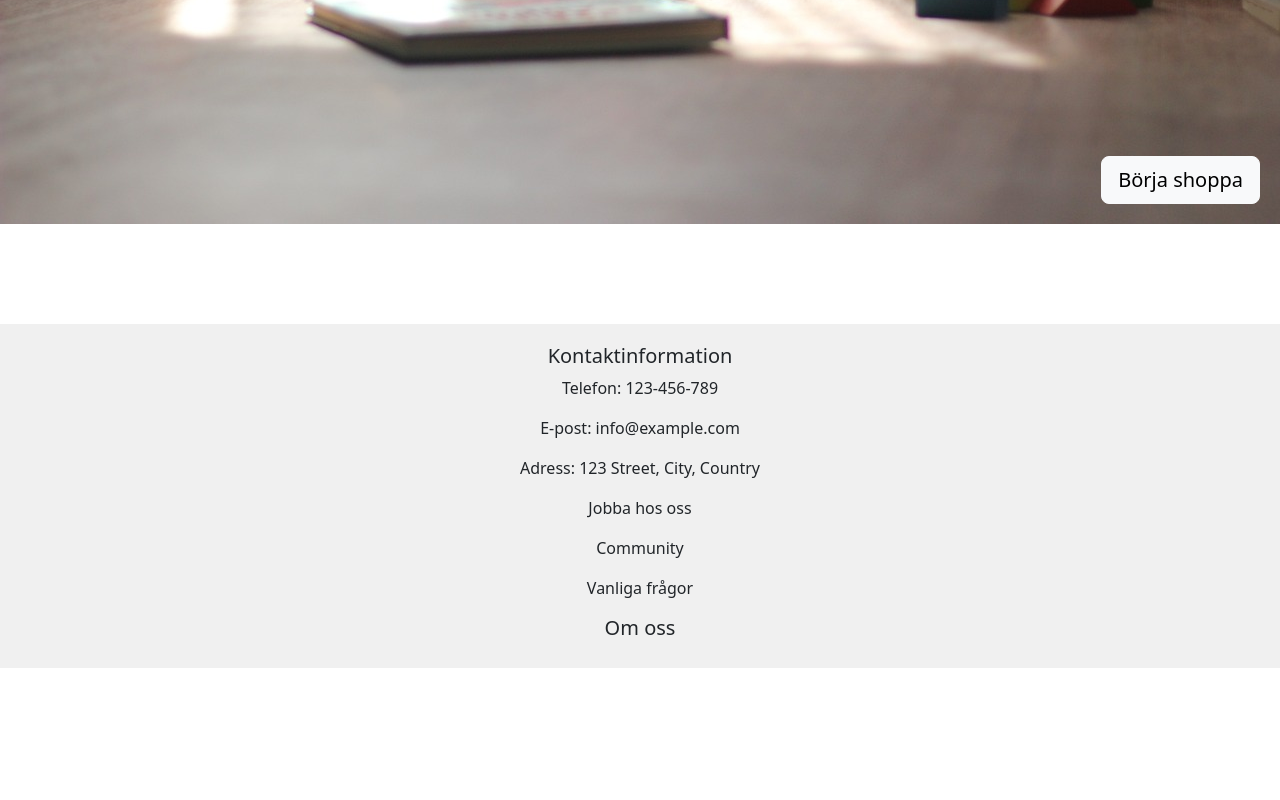
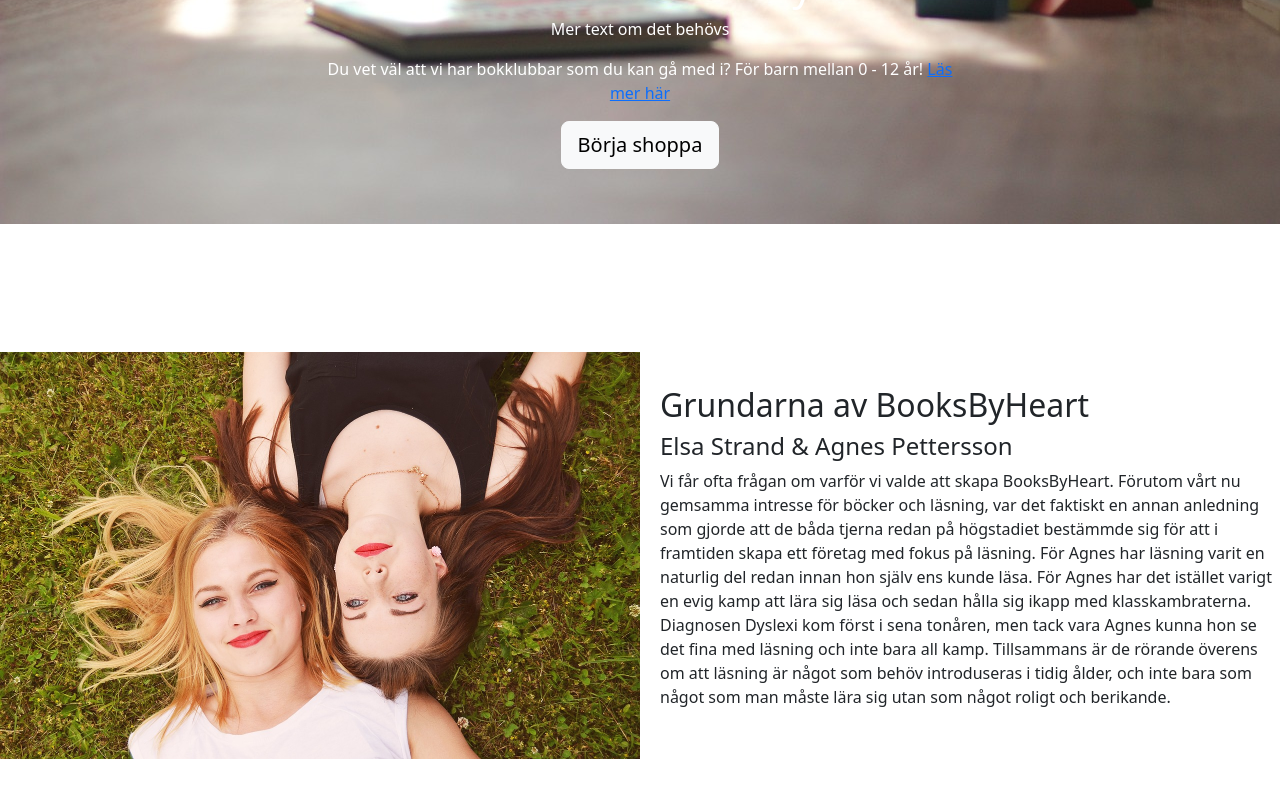
Before and after one commit to natta1995/Webbshop-BooksByHeart, a React (Create React App) app: page / in a window 1280 px wide. Shown: the part 720-1520 px from the top of the page. Before the commit the page ends 1388 px from the top, so only its background shows below. Built offline with nearby package versions, Linux system fonts and the light colour scheme.

Commit message:
artikel added

```diff
--- a/src/pages/home.jsx
+++ b/src/pages/home.jsx
@@ -1,6 +1,7 @@
 import { Link } from "react-router-dom";
 import babyImg from "../img/babyreading.jpg";
 import {Button } from  "react-bootstrap"
+import girlsImg from "../img/starter.jpg"
 
 const HomePage = () => {
 
@@ -10,18 +11,29 @@ const HomePage = () => {
     <div style={{ position: 'relative' }}>
       <img src={babyImg} alt="babyreading" style={{ width: '100%', height: 'auto' }} />
       <div style={{ position: "absolute", bottom: "20px", right: "20px", zIndex: 1}}>
-        <Link to="/products" style={{ textDecoration: "none" }}>
-          <Button size="lg" variant="light">Börja shoppa</Button>
-        </Link>
+
       </div>
         <div style={{ position: 'absolute', top: '50%', left: '50%', transform: 'translate(-50%, -50%)', zIndex: 1, color: 'white', textAlign: 'center' }}>
             <h1>Välkommen till BooksByHeart</h1>
             <p>Mer text om det behövs</p>
             <p>Du vet väl att vi har bokklubbar som du kan gå med i? För barn mellan 0 - 12 år! <Link to="/bookclub">Läs mer här</Link></p>
+            <Link to="/products" style={{ textDecoration: "none" }}>
+          <Button size="lg" variant="light">Börja shoppa</Button>
+        </Link>
+
     </div>
+
+    <div style={{display: "flex", alignItems: "center", paddingTop: "10%"}}>
+  <img src={girlsImg} alt="girls" style={{width: "50%"}}/>
+  <div style={{paddingLeft: "20px"}}>
+    <h2> Grundarna av BooksByHeart</h2>
+    <h4> Elsa Strand & Agnes Pettersson</h4>
+    <p> Vi får ofta frågan om varför vi valde att skapa BooksByHeart. Förutom vårt nu gemsamma intresse för böcker och läsning, var det faktiskt en annan anledning som gjorde att de båda tjerna redan på högstadiet bestämmde sig för att i framtiden skapa ett företag med fokus på läsning. För Agnes har läsning varit en naturlig del redan innan hon själv ens kunde läsa. För Agnes har det istället varigt en evig kamp att lära sig läsa och sedan hålla sig ikapp med klasskambraterna. Diagnosen Dyslexi kom först i sena tonåren, men tack vara Agnes kunna hon se det fina med läsning och inte bara all kamp. Tillsammans är de rörande överens om att läsning är något som behöv introduseras i tidig ålder, och inte bara som något som man måste lära sig utan som något roligt och berikande.  </p>
+  </div>
 </div>
 
 
+</div>
 
   );
 };
```
Also changed, not shown: src/img/starter.jpg (added).
